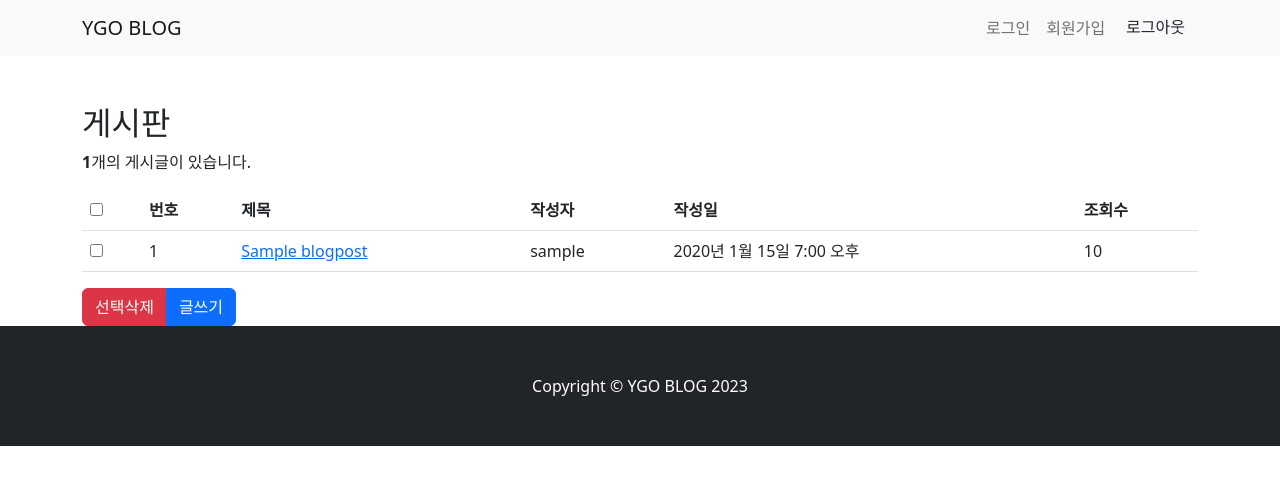
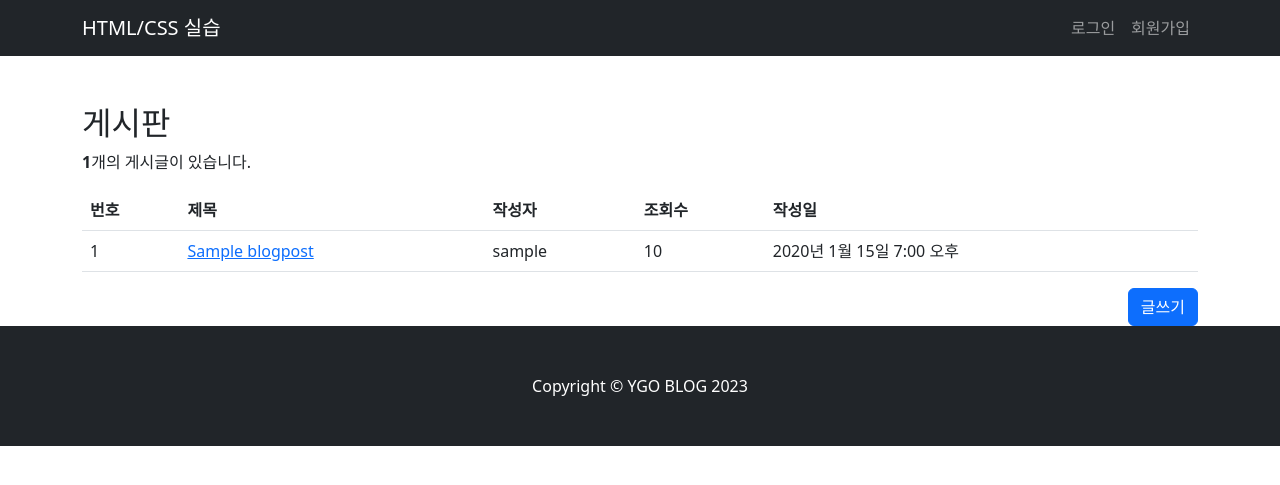
Before and after one commit to ZeyaKim/ygo_blog, a Django app: page /blog/ in a window 1280 px wide. Shown: the top 485 px of the page. Run offline with Django 5.2, Linux system fonts and the light colour scheme; tables that the repository leaves empty hold one stand-in row (values such as "Sample post"); some libraries are stand-ins or nearby versions.

Commit message:
Update navbar styling and add logout functionality

```diff
--- a/blog/templates/blog/blog_list.html
+++ b/blog/templates/blog/blog_list.html
@@ -17,27 +17,21 @@
 
 <body>
   <!-- Header -->
-  <nav class="navbar navbar-expand-lg navbar-light bg-light">
+  <header class="navbar navbar-expand-lg navbar-dark bg-dark">
     <div class="container">
-      <a class="navbar-brand" href="{% url 'index' %}">YGO BLOG</a>
-      <button class="navbar-toggler" type="button" data-bs-toggle="collapse" data-bs-target="#navbarNavDropdown" aria-controls="navbarNavDropdown" aria-expanded="false" aria-label="Toggle navigation">
-        <span class="navbar-toggler-icon"></span>
-      </button>
-      <div class="collapse navbar-collapse" id="navbarNavDropdown">
-        <ul class="navbar-nav ms-auto">
-          <li class="nav-item">
-            <a class="nav-link" href="{% url 'login' %}">로그인</a>
-          </li>
-          <li class="nav-item">
-            <a class="nav-link" href="{% url 'register' %}">회원가입</a>
-          </li>
-          <li class="nav-item">
-            <button type="button" class="btn">로그아웃</button>
-          </li>
-        </ul>
+      <a class="navbar-brand" href="{% url 'index' %}">HTML/CSS 실습</a>
+      <div class="navbar-nav ml-auto">
+        <a class="nav-item nav-link" href="{% url 'login' %}">로그인</a>
+        <a class="nav-item nav-link" href="{% url 'register' %}">회원가입</a>
+        {% if user.is_authenticated %}
+          <form action="{% url 'logout' %}" method="post">
+            {% csrf_token %}
+            <button type="submit" class="btn btn-outline-light">로그아웃</button>
+          </form>
+        {% endif %}
       </div>
     </div>
-  </nav>
+  </header>
   <!-- // Header -->
 
   <div class="container mt-5">
@@ -49,27 +43,25 @@
       <table class="table">
         <thead>
           <tr>
-            <th scope="col"><input type="checkbox" id="all-article"></th>
             <th scope="col">번호</th>
             <th scope="col">제목</th>
             <th scope="col">작성자</th>
+            <th scope="col">조회수</th>
             <th scope="col">작성일</th>
-            <th scope="col">조회수</th>
           </tr>
         </thead>
         <tbody>
           {% for post in posts %}
           <tr>
-            <td><input type="checkbox" id="check{{ post.pk }}"></td>
             <td>{{ post.pk }}</td>
             <td><a href="{% url 'blog_detail' post.pk %}">{{ post.title }}</a></td>
             <td>{{ post.author }}</td>
+            <td>{{ post.views }}</td>
             <td>{{ post.created_at }}</td>
-            <td>{{ post.views }}</td>
           </tr>
           {% empty %}
           <tr>
-            <td colspan="6">게시글이 없습니다.</td>
+            <td colspan="5">게시글이 없습니다.</td>
           </tr>
           {% endfor %}
         </tbody>
@@ -77,11 +69,8 @@
     </div>
     <!-- //게시판 리스트 -->
 
-    <div class="board-bottom">
-      <div class="btn-group">
-        <button class="btn btn-danger">선택삭제</button>
-        <a href="{% url 'blog_write' %}" class="btn btn-primary">글쓰기</a>
-      </div>
+    <div class="board-bottom d-flex justify-content-end">
+      <a href="{% url 'blog_write' %}" class="btn btn-primary">글쓰기</a>
     </div>
   </div>
 
```
